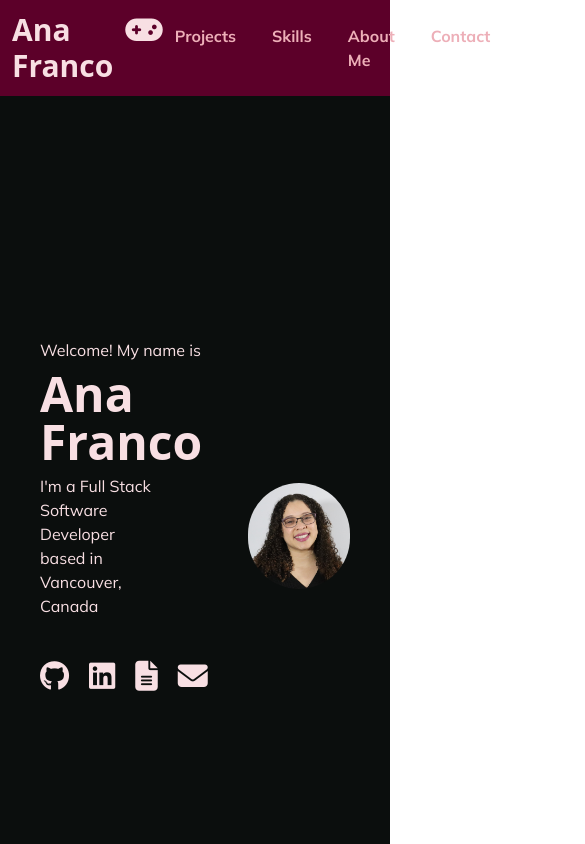
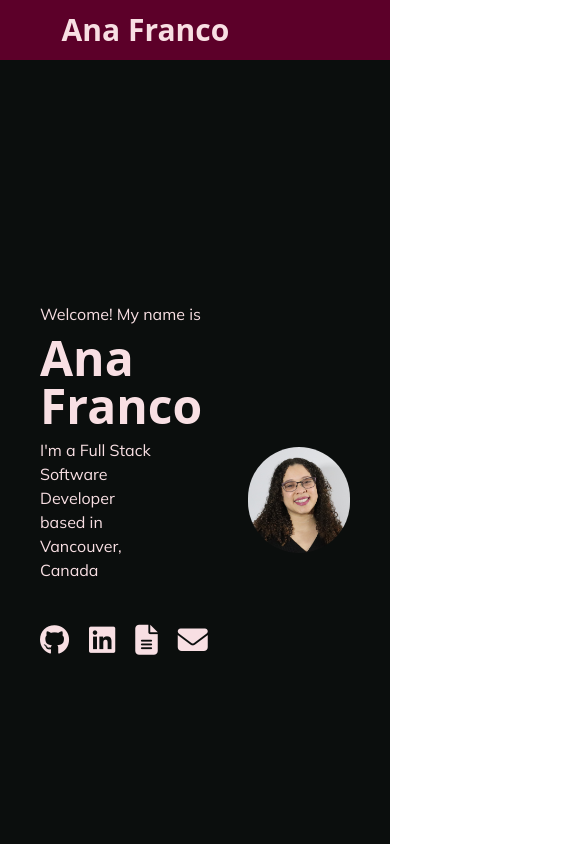
Before and after one commit to anamspe/ana-portfolio, a React (Vite) app: page / in a window 390 px wide. Shown: the top 844 px of the page, 585 px wide, since content can reach past the window. Built offline with nearby package versions, Linux system fonts and the light colour scheme; a web font is replaced by a local one.

Commit message:
Adjust width for mobile

```diff
--- a/src/components/NavBar.jsx
+++ b/src/components/NavBar.jsx
@@ -12,9 +12,9 @@ const NavBar = () => {
             href="https://ana-game-portfolio.vercel.app/"
             target="_blank"
           >
-            <i className="fa-solid fa-gamepad text-3xl mt-3 hover:text-cherry-400 active:text-cherry-200 hover:ease-in-out transition-all duration-500"></i>
+            <i className="fa-solid fa-gamepad hidden md:block text-3xl mt-3 hover:text-cherry-400 active:text-cherry-200 hover:ease-in-out transition-all duration-500"></i>
           </a>
-      <nav className="flex gap-3 text-cherry content-center self-center font-bold" aria-label="main">
+      <nav className="hidden md:flex gap-3 text-cherry content-center self-center font-bold" aria-label="main">
         <a href="#projects" className="hover:bg-cadet-800 hover:text-tyrian hover:ease-in-out transition-all duration-500 px-3 py-2 rounded-full">Projects</a>
         <a href="#skills" className="hover:bg-cadet-800 hover:text-tyrian hover:ease-in-out transition-all duration-500 px-3 py-2 rounded-full">Skills</a>
         <a href="#about" className="hover:bg-cadet-800 hover:text-tyrian hover:ease-in-out transition-all duration-500 px-3 py-2 rounded-full">About Me</a>
--- a/src/components/SkillsCard.jsx
+++ b/src/components/SkillsCard.jsx
@@ -3,7 +3,7 @@ import { Tooltip } from "react-tooltip";
 
 const SkillCategory = ({ title, skills }) => {
   return (
-    <div className="max-w-48 justify-center">
+    <div className="flex flex-wrap sm:block max-w-48 justify-center">
       <h2 className="mb-4 font-bold min-w-60">{title}</h2>
       <div className="flex flex-wrap justify-center">
         {skills.map((skill, index) => (
@@ -75,7 +75,7 @@ const Skills = () => {
       <span className="mx-6 pl-32 font-wellfleet">
         ▪ My technical abilities
       </span>
-      <div className="flex p-10 my-16 place-content-around bg-tyrian drop-shadow-sm shadow-paynes rounded-3xl">
+      <div className="flex flex-col sm:flex-row p-10 my-16 place-content-around bg-tyrian drop-shadow-sm shadow-paynes rounded-3xl">
         <SkillCategory
           title="Programming Languages"
           skills={programmingLanguages}
```
